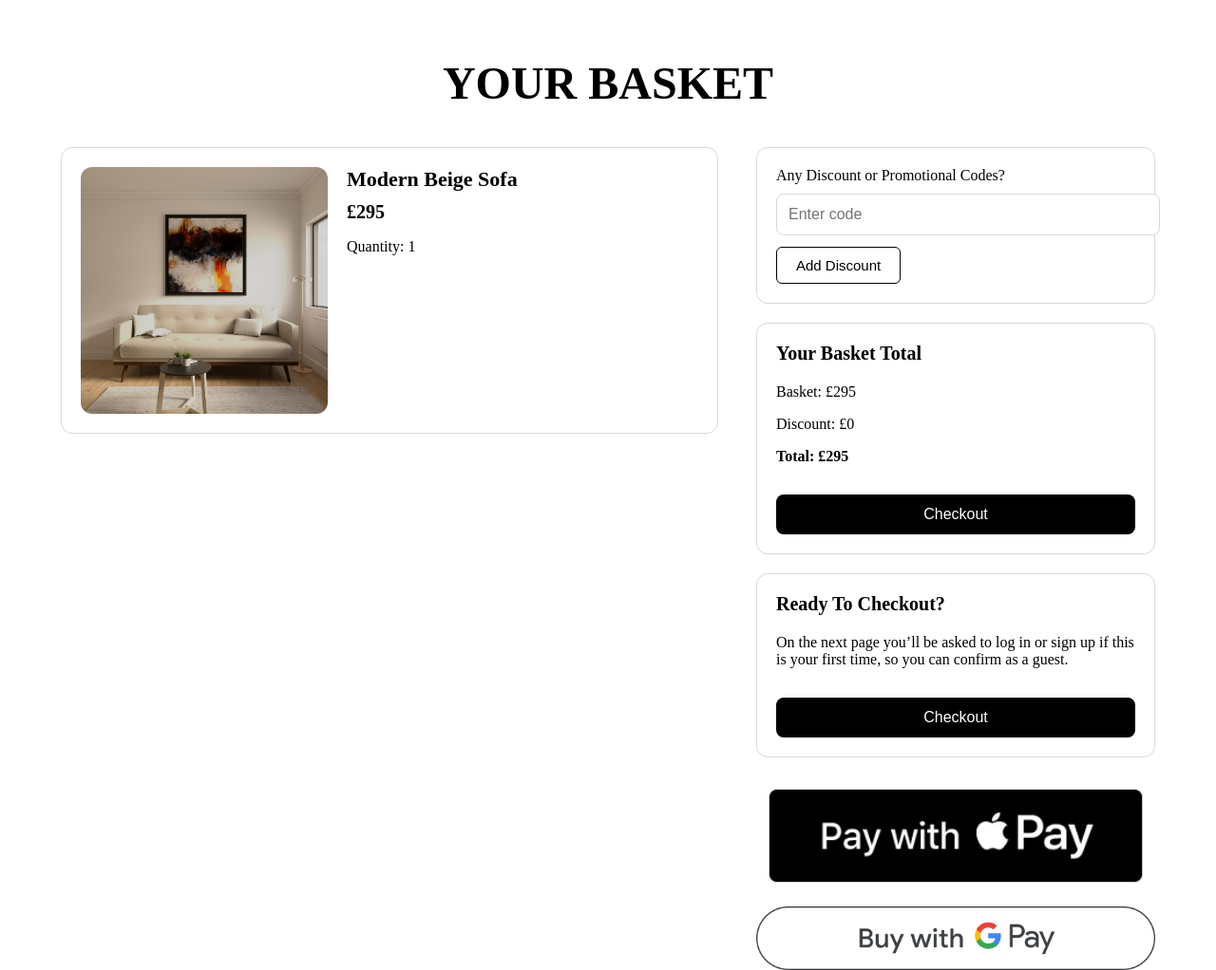
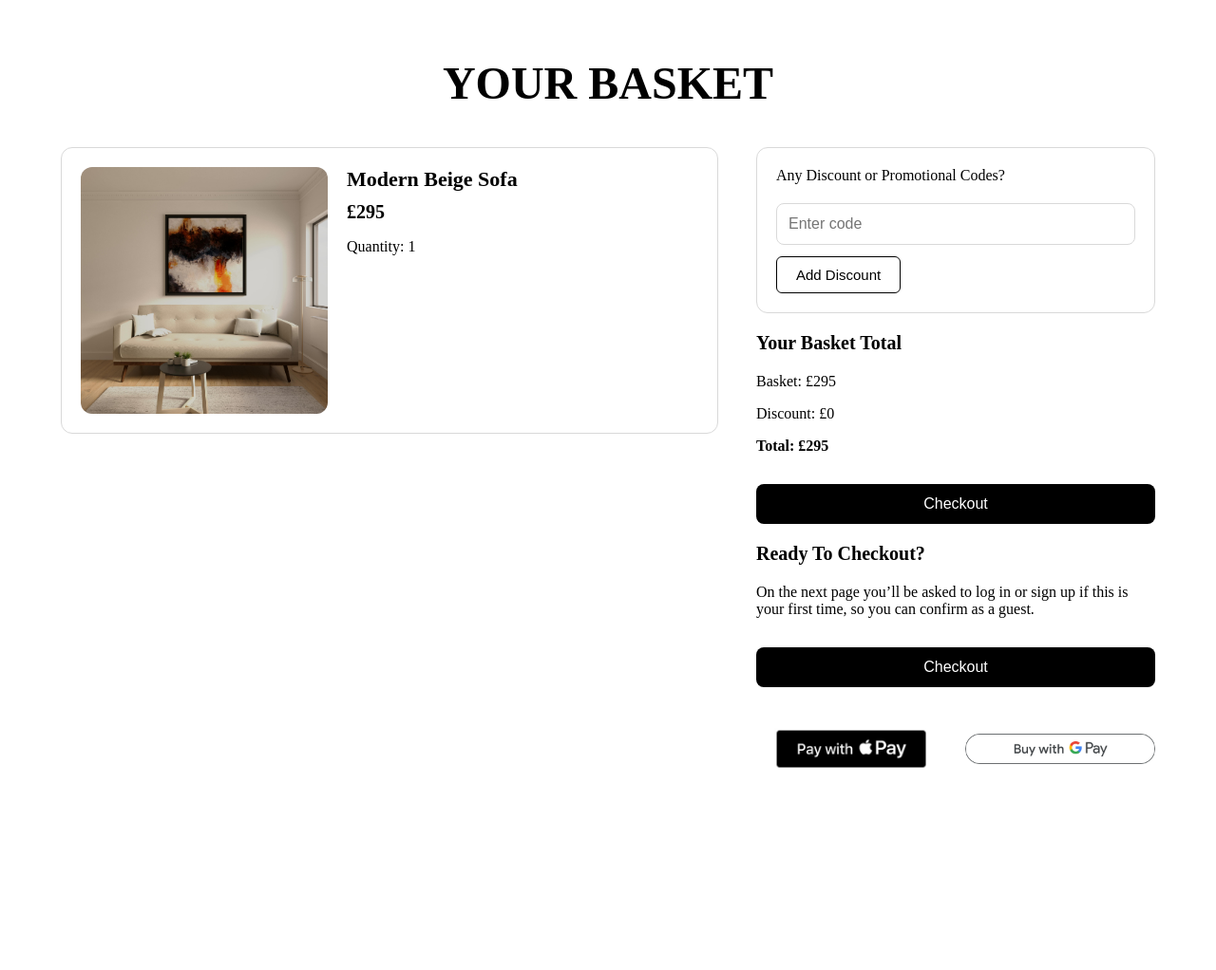
Before and after one commit to Dimitri-kc/TEAM-13-, a PHP site: page /html/basket.html in a window 1280 px wide. Shown: the whole page at 95% size. After the commit the page ends 809 px from the top, so only its background shows below. Run offline with PHP 8.4, Linux system fonts and the light colour scheme; some web fonts are replaced.

Commit message:
fixed pay and enter code

```diff
--- a/Draft/css/basket.css
+++ b/Draft/css/basket.css
@@ -61,13 +61,29 @@
     gap: 20px;
 }
 
-.discount-box,
+/* .discount-box,
 .summary-box,
 .checkout-info {
     border: 1px solid #D9D9D9;
     border-radius: 12px;
     padding: 20px;
     background: #ffffff;
+} */
+.discount-box {
+    border: 1px solid #D9D9D9;
+    border-radius: 12px;
+    padding: 20px;
+    background: white;
+}
+
+.discount-box input {
+    width: 100%;             /* makes it fit inside the box */
+    box-sizing: border-box;  /* prevents overflow */
+    padding: 12px 15px;
+    border: 1px solid #D9D9D9;
+    border-radius: 10px;
+    margin-top: 10px;
+    font-size: 16px;
 }
 
 /* --- FORM ELEMENTS --- */
@@ -114,7 +130,7 @@
     cursor: pointer;
 }
 
-/* --- PAYMENT BUTTONS --- */
+/* --- PAYMENT BUTTONS ---
 .pay-buttons {
     display: flex;
     flex-direction: column;
@@ -124,7 +140,35 @@
 .pay-btn {
     width: 100%;
     height: auto;
+} */
+
+.pay-buttons {
+    display: flex;
+    align-items: center;
+    gap: 20px;             /* space between buttons */
+    margin-top: 20px;
 }
+
+.pay-btn {
+    width: 200px;          /* identical width */
+    height: 50px;          /* identical height */
+    object-fit: contain;   /* keeps the logo clean */
+    border-radius: 30px;   /* pill shape */
+    cursor: pointer;
+}
+
+/* Apple Pay: black button, no border */
+.pay-btn.apple {
+    border: none;
+    background: none;      /* prevents white box */
+}
+
+/* Google Pay: white button with grey border */
+.pay-btn.google {
+    border: 1px solid #D9D9D9;
+    background: white;
+}
+
 
 /* --- RESPONSIVE FOR MOBILE --- */
 @media (max-width: 900px) {
```
